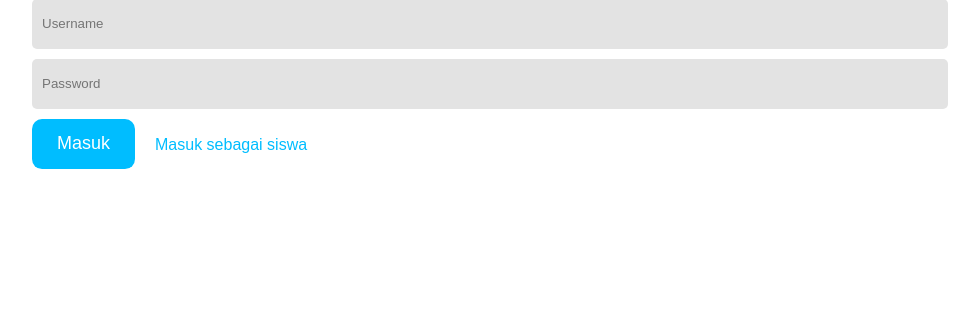
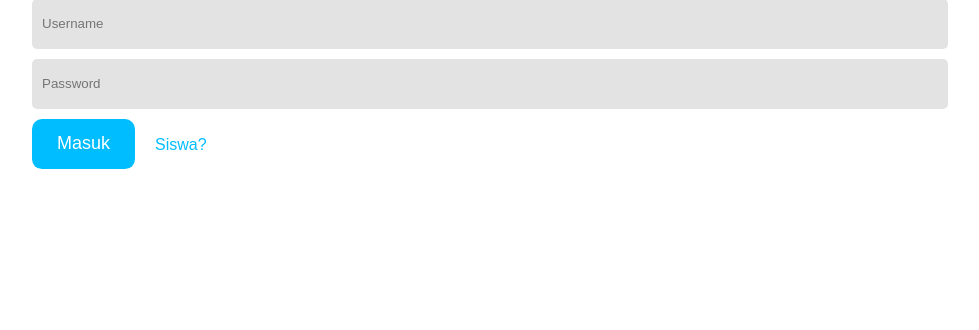
Before and after one commit to pamekasancode/absensi_phpnative, a PHP site: page /admin/admin.php in a window 1280 px wide. Shown: the part 351-681 px from the top of the page, without its empty margins (160-1139 px from the left). Run offline with PHP 8.4, Linux system fonts and the light colour scheme.

Commit message:
Update admin.php

```diff
--- a/admin/admin.php
+++ b/admin/admin.php
@@ -50,7 +50,7 @@ if (isset($_POST["admin"])) {
 				<input type="password" name="pass" placeholder="Password" autocomplete="off" required>
 			</div>
 			<div class="input">
-				<button type="submit" name="admin">Masuk</button><a href="../login.php">Masuk sebagai siswa</a>
+				<button type="submit" name="admin">Masuk</button><a href="../login.php">Siswa?</a>
 			</div>
 		</form>
 	</div>
```
